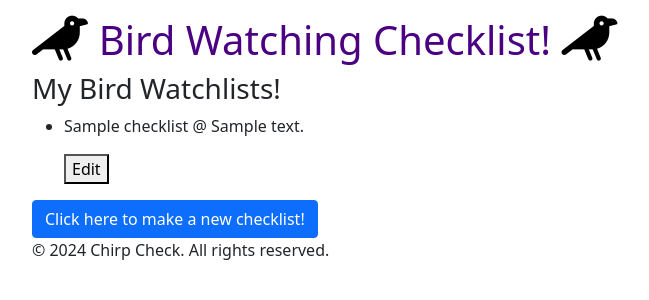
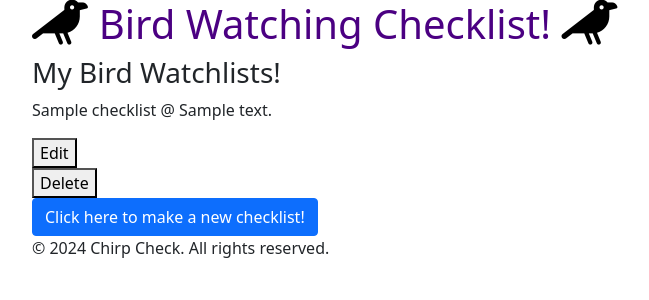
Before and after one commit to SummonerSkies/chirp-check, a Django app: page / in a window 1280 px wide. Shown: the top 300 px of the page, without its empty margins (308-957 px from the left). Run offline with Django 4.2, Linux system fonts and the light colour scheme; tables that the repository leaves empty hold one stand-in row (values such as "Sample post").

Commit message:
Added delete functions and views

```diff
--- a/check/templates/check/index.html
+++ b/check/templates/check/index.html
@@ -14,9 +14,12 @@
             role="button"
             onclick="location.href='{% url 'chirpcheck:checklist' checklist.id %}'">
             <p>{{ checklist.list_name }} @ {{ checklist.description }}</p>
-            <!-- Link to the edit page -->
+        </div>
+        <div>
             <a href="{% url 'chirpcheck:edit_checklist' checklist.id %}"><button>Edit</button></a>
-
+        </div>
+        <div>
+            <a href="{% url 'chirpcheck:delete_checklist' checklist.id %}"><button>Delete</button></a>
         </div>
     </li>
     {% empty %}
--- a/check/templates/check/my_checklist.html
+++ b/check/templates/check/my_checklist.html
@@ -17,8 +17,7 @@
                         Birds Sighted at {{ checklist.description }}
                         (Created: {{ checklist.created_on | date:"l, F j" }})
                     <!-- Button to navigate to the edit page -->
-                        <a href="{% url 'chirpcheck:edit_checklist' checklist.id %}">Edit this checklist</a>
-
+                        <a href="{% url 'chirpcheck:edit_checklist' checklist.id %}"><button>Edit</button> this Checklist</a>
                     </div>
             </li>
             {% empty %}
@@ -32,6 +31,7 @@
                 type="button"
                 onclick="location.href='#'" />
         </p>
+        <p><a href="{% url 'chirpcheck:delete_checklist' checklist.id %}"><button>Delete</button></a> this Checklist</p>
         <p><a href="{% url 'chirpcheck:index' %}"><Button type="button" class="btn btn-info">Back to My Checklists</Button></a></p>
     </div>
 </div>
--- a/check/urls.py
+++ b/check/urls.py
@@ -8,5 +8,6 @@ urlpatterns = [
     path("", views.BirdView.as_view(), name="birds"),
     path("chirpcheck/create/", views.create_checklist, name="create"),
     path('chirpcheck/edit/<int:id>', views.edit_checklist, name='edit_checklist'),
+    path('chirpcheck/delete/<int:id>/', views.delete_checklist, name='delete_checklist'),
     path("chirpcheck/<id>/", views.my_checklist, name="checklist"),
 ]
--- a/check/views.py
+++ b/check/views.py
@@ -1,7 +1,9 @@
+from django.contrib import messages
+from django.http import HttpResponseForbidden
+from django.http import HttpResponseRedirect
 from django.shortcuts import render, redirect, get_object_or_404, reverse
+from django.urls import reverse
 from django.views import generic
-from django.http import HttpResponseRedirect
-from django.urls import reverse
 
 # importing
 from .models import Bird, Checklist
@@ -43,6 +45,7 @@ def create_checklist(request):
             checklist.user = request.user
             checklist.save()
             # Redirect to a checklist list or another page
+            messages.add_message(request, messages.SUCCESS, 'Chirp! Your Checklist has been created!')
             return redirect('chirpcheck:checklist', checklist.id)
     else:
         # GET request
@@ -64,11 +67,31 @@ def edit_checklist(request, id):
             checklist.user == request.user
             checklist.save()
 	        # Redirect to the updated checklist detail page or checklist list
+            messages.add_message(request, messages.SUCCESS, 'Your Checklist has been updated!')
             return redirect('chirpcheck:checklist', id=checklist.id)
     else:
         checklist_form = ChecklistForm(instance=checklist)
 
     return render(request, 'check/edit_checklist.html', {'checklist_form': checklist_form, 'checklist': checklist})
+
+"""
+Delete an existing checklist
+"""
+def delete_checklist(request, id):
+    checklist = get_object_or_404(Checklist, id=id)
+
+    # if checklist.user != request.user:
+    #     return HttpResponseForbidden("You are not allowed to delete this checklist.")
+
+    if request.method == 'POST':
+        checklist.delete()
+        messages.add_message(request, messages.SUCCESS, 'Checklist deleted!')
+        return redirect('chirpcheck:index')
+    else:
+        messages.add_message(request, messages.ERROR, 'You can only delete your own checklist!')
+
+    return render(request, 'check/confirm_checklist_delete.html', {'checklist': checklist})
+
 
 
 """
--- a/static/css/style.css
+++ b/static/css/style.css
@@ -6,3 +6,9 @@ h1 {
     max-width: 600px;
     margin: auto;
     }
+
+ul {
+  list-style-type: none;
+  margin: 0;
+  padding: 0;
+}
```
Also changed, not shown: check/templates/check/confirm_checklist_delete.html (+35 -0 lines).
